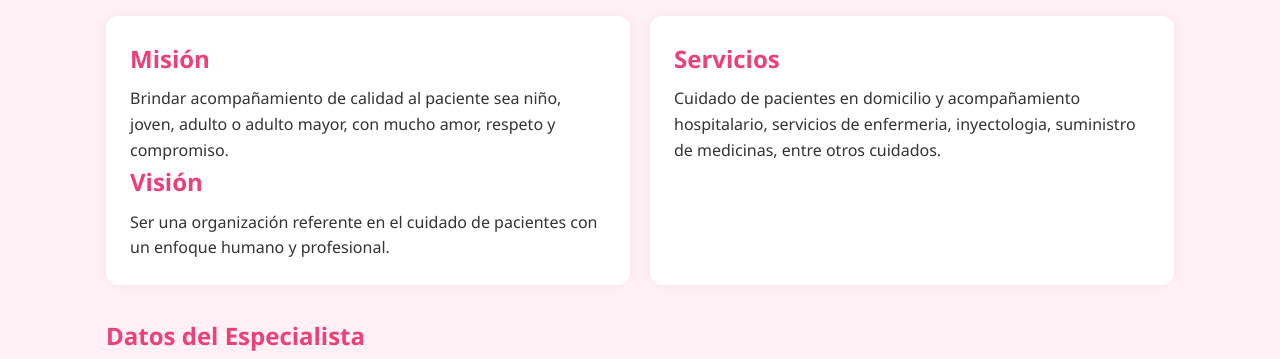
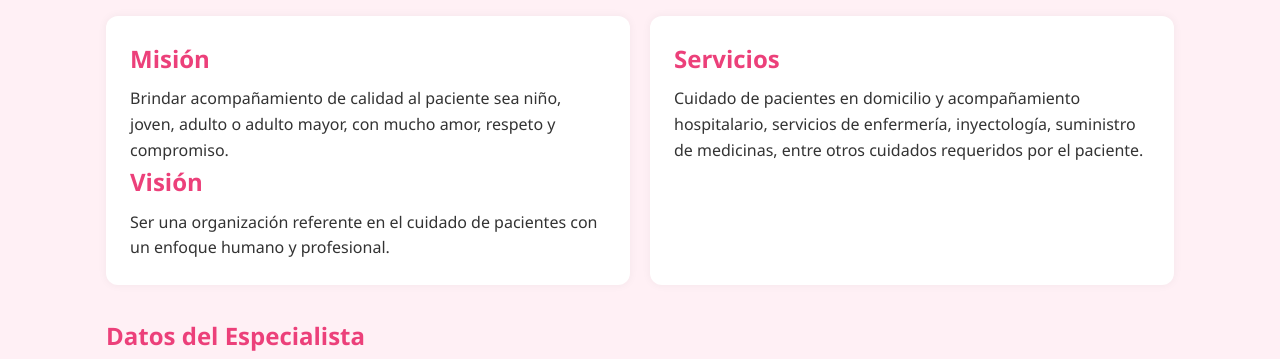
Before and after one commit to Danescorp-web/acompoamor, a Flask app: page / in a window 1280 px wide. Shown: the part 192-551 px from the top of the page. Run offline with Flask 3, Linux system fonts and the light colour scheme.

```diff
--- a/templates/index.html
+++ b/templates/index.html
@@ -176,7 +176,7 @@
 
       <div class="caja">
         <h2>Servicios</h2>
-        <p>Cuidado de pacientes en domicilio y acompañamiento hospitalario, servicios de enfermeria, inyectologia, suministro de medicinas, entre otros cuidados.</p>
+        <p>Cuidado de pacientes en domicilio y acompañamiento hospitalario, servicios de enfermería, inyectología, suministro de medicinas, entre otros cuidados requeridos por el paciente.</p>
         <div class="galeria">
           {% for img in info['imagenes_servicios'] %}
             <img src="{{ url_for('static', filename=img) }}" alt="Servicio">
```
